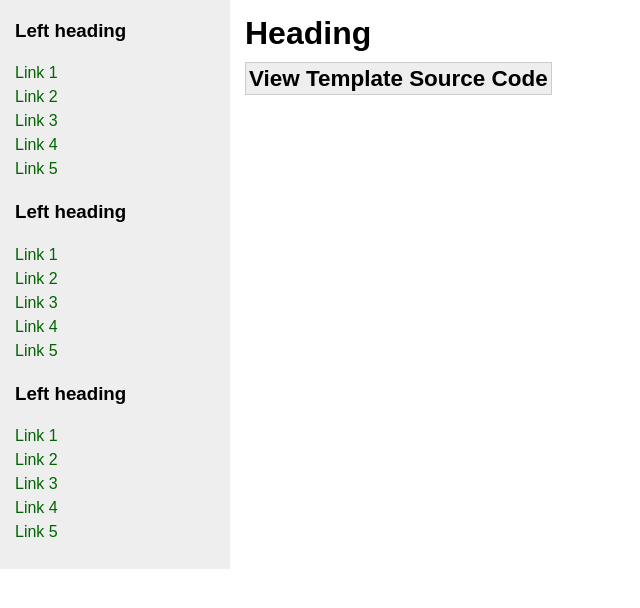
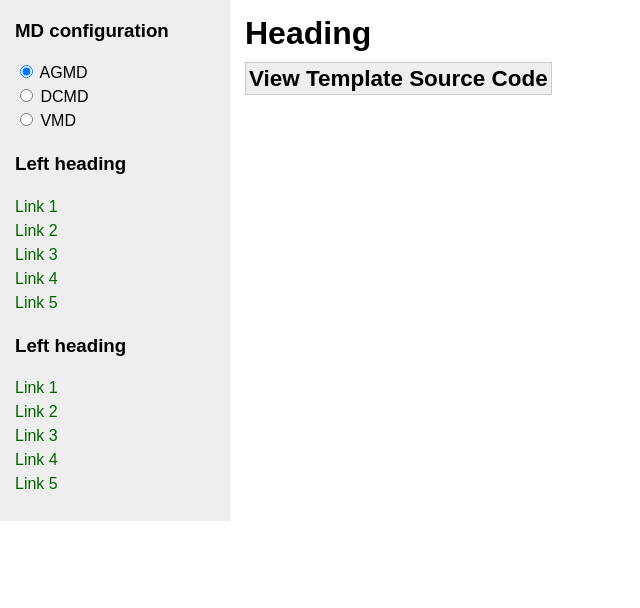
Before and after one commit to AhmadAlsaadi/MDmodeling, a Flask app: page / in a window 1280 px wide. Shown: the top 608 px of the page, without its empty margins (0-640 px from the left). Run offline with Flask 2, Linux system fonts and the light colour scheme.

Commit message:
imporove index.html

```diff
--- a/templates/index.html
+++ b/templates/index.html
@@ -79,14 +79,12 @@
 
 			<nav id="nav">
 				<div class="innertube">
-					<h3>Left heading</h3>
-					<ul>
-						<li><a href="#">Link 1</a></li>
-						<li><a href="#">Link 2</a></li>
-						<li><a href="#">Link 3</a></li>
-						<li><a href="#">Link 4</a></li>
-						<li><a href="#">Link 5</a></li>
-					</ul>
+					<h3>MD configuration</h3>
+					<form>
+  						<input type="radio" name="gender" value="AGMD" checked> AGMD<br>
+  						<input type="radio" name="gender" value="DCMD"> DCMD<br>
+ 						 <input type="radio" name="gender" value="VMD"> VMD
+					</form>
 					<h3>Left heading</h3>
 					<ul>
 						<li><a href="#">Link 1</a></li>
```
